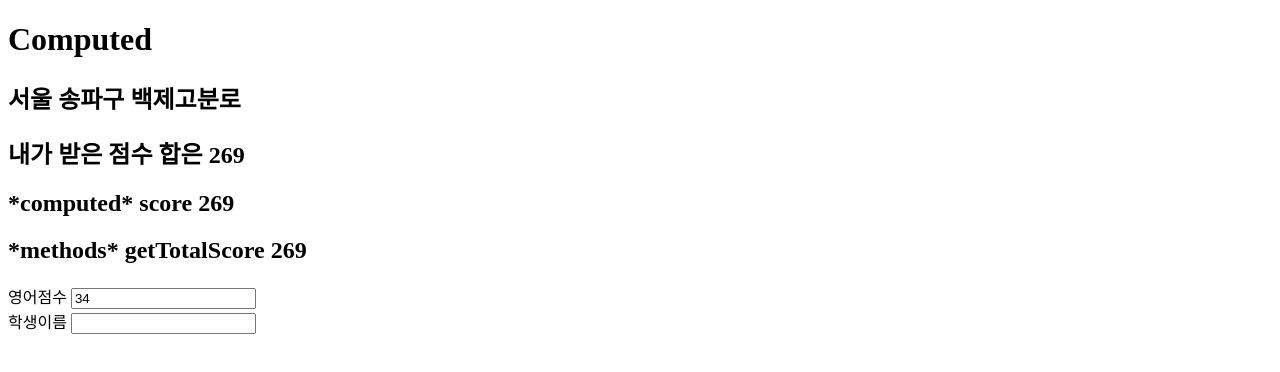
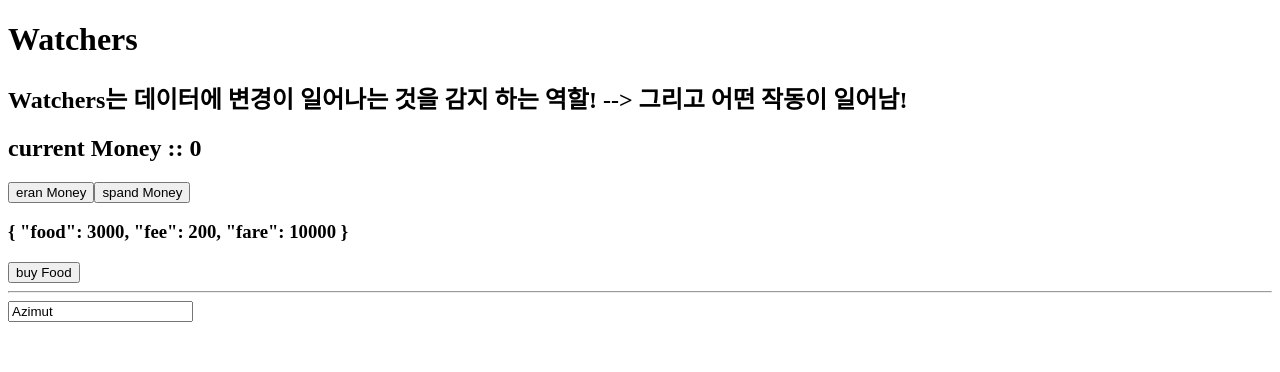
Before and after one commit to 42azimut/sessac_Vue, a Vue app in the folder 04_vueIntro/vue-practice/: page / in a window 1280 px wide. Shown: the top 372 px of the page. Built offline with nearby package versions, Linux system fonts and the light colour scheme.

Commit message:
38 Watchers : watch: {} & deep, immediate

```diff
--- a/04_vueIntro/vue-practice/src/App.vue
+++ b/04_vueIntro/vue-practice/src/App.vue
@@ -1,14 +1,19 @@
 <template>
   <div>
-    <h1>Computed</h1>
-    <h2>{{ address }}</h2>
+    <h1>Watchers</h1>
     <h2>
-      내가 받은 점수 합은 {{ grade.math + grade.kor + grade.eng + grade.sci }}
+      Watchers는 데이터에 변경이 일어나는 것을 감지 하는 역할! --> 그리고 어떤
+      작동이 일어남!
     </h2>
-    <h2>*computed* score {{ totalScore }}</h2>
-    <h2>*methods* getTotalScore {{ getTotalScore() }}</h2>
-    영어점수 <input type="number" v-model="grade.eng" /> <br />학생이름
-    <input type="text" v-model="studentName" />
+    <h2>current Money :: {{ money }}</h2>
+    <div>
+      <button @click="money += 100">eran Money</button>
+      <button @click="money -= 100">spand Money</button>
+    </div>
+    <h3>{{ receite }}</h3>
+    <button @click="receite.food += 500">buy Food</button>
+    <hr />
+    <input type="text" v-model="userName" />
   </div>
 </template>
 
@@ -18,35 +23,42 @@ export default {
   data() {
     return {
       userName: "Azimut",
-      address1: "서울",
-      address2: "송파구",
-      address3: "백제고분로",
-
-      grade: {
-        math: 70,
-        kor: 99,
-        eng: 34,
-        sci: 66,
+      money: 0,
+      receite: {
+        food: 3000,
+        fee: 200,
+        fare: 10000,
       },
-      studentName: "",
     };
   },
-  computed: {
-    address() {
-      return `${this.address1} ${this.address2} ${this.address3} `;
+  directives: {},
+  methods: {},
+  computed: {},
+  watch: {
+    userName: {
+      handler(newValue) {
+        console.log("이름 변경 감지", newValue);
+      },
+      immediate: true,
     },
-    totalScore() {
-      console.log("computed");
-      const { math, kor, eng, sci } = this.grade; //this.grade ** this **  cache
-      return math + kor + eng + sci;
+    // receite(newValue, oldValue) {
+    //   console.log("영수증 값 변화 감지!", newValue, oldValue);
+    // },
+    receite: {
+      handler(newValue) {
+        console.log("영수증 값 변화 감지", newValue);
+      },
+      deep: true,
     },
-  },
-  directives: {},
-  methods: {
-    getTotalScore() {
-      console.log("methods");
-      const { math, kor, eng, sci } = this.grade; //this.grade ** this **
-      return math + kor + eng + sci;
+
+    money(newValue, oldValue) {
+      console.log(oldValue);
+      if (newValue >= 2000 && newValue > oldValue) {
+        console.log("2000원이 넘었어! 미션성공!");
+      }
+      if (oldValue < 1500 && newValue < oldValue) {
+        console.log("돈을 아껴써라!!");
+      }
     },
   },
 };
```
